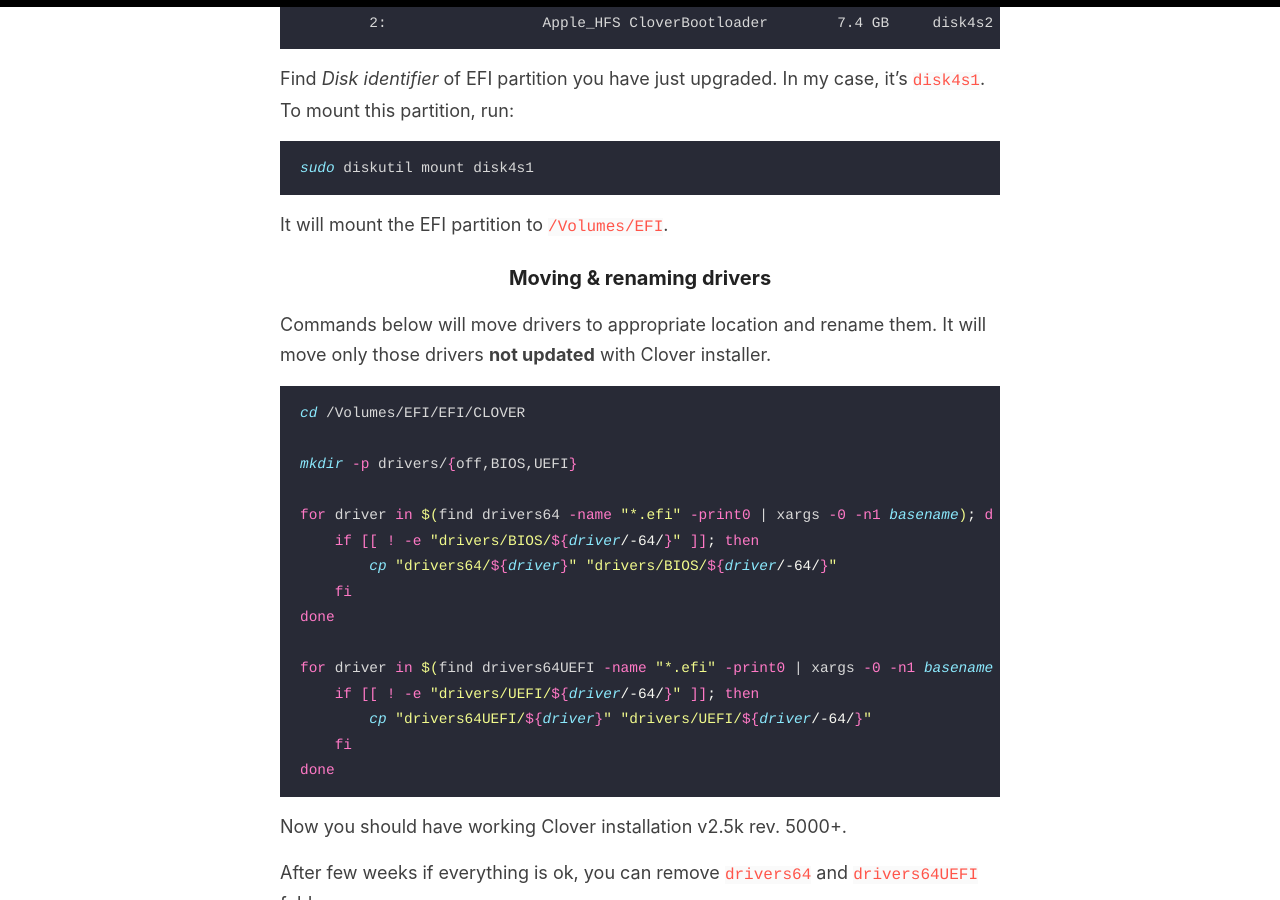
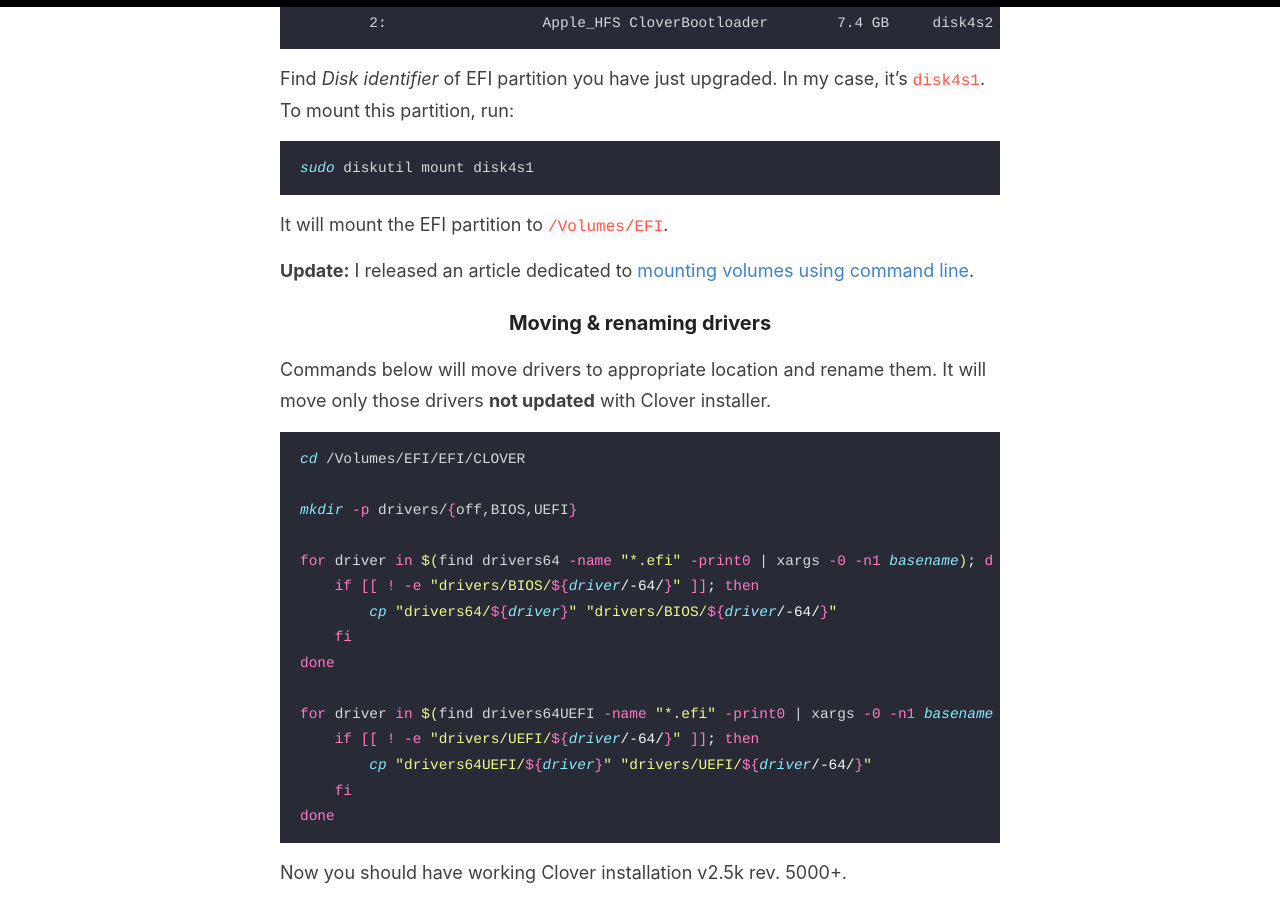
Before and after one commit to Hologos/hologos.github.io, a Jekyll site: the page built from _posts/2019-11-11-how-to-upgrade-clover-2.4k-to-2.5k-rev-5000+.md, in a window 1280 px wide and 900 px high, scrolled down 2691 px. Built offline with Jekyll 4.4.1, drawn with Linux system fonts in a browser that asks for light colours; comment, search, counter and statistics services are not loaded.

Commit message:
References article How to mount EFI from command line (Terminal) in article How to upgrade Clover v2.4k to v2.5k (rev. 5000+).

```diff
--- a/_posts/2019-11-11-how-to-upgrade-clover-2.4k-to-2.5k-rev-5000+.md
+++ b/_posts/2019-11-11-how-to-upgrade-clover-2.4k-to-2.5k-rev-5000+.md
@@ -99,6 +99,8 @@ sudo diskutil mount disk4s1
 
 It will mount the EFI partition to `/Volumes/EFI`.
 
+**Update:** I released an article dedicated to [mounting volumes using command line](/how-to-mount-efi-from-command-line-terminal).
+
 ### Moving & renaming drivers
 
 Commands below will move drivers to appropriate location and rename them. It will move only those drivers **not updated** with Clover installer.
```
